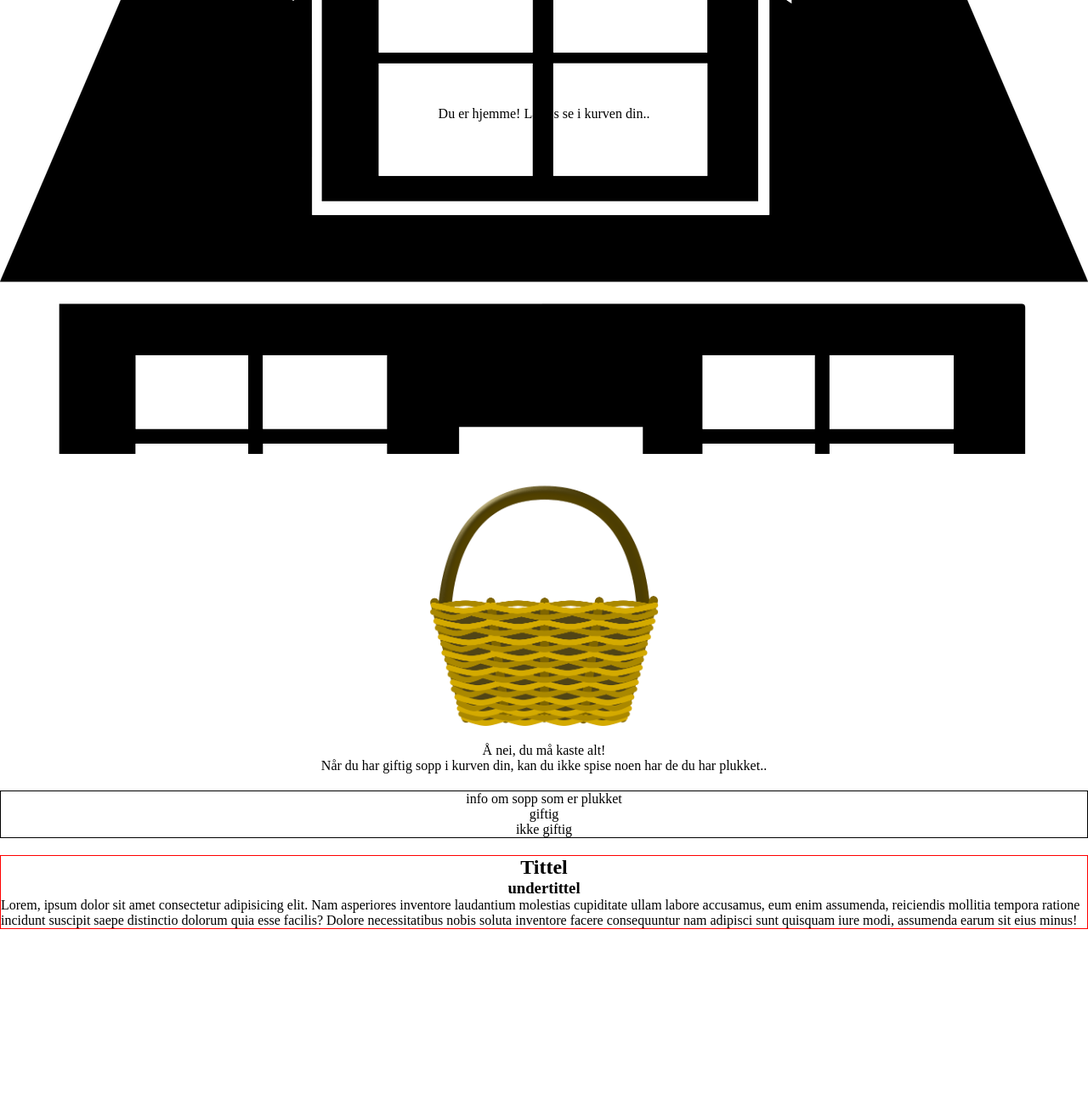
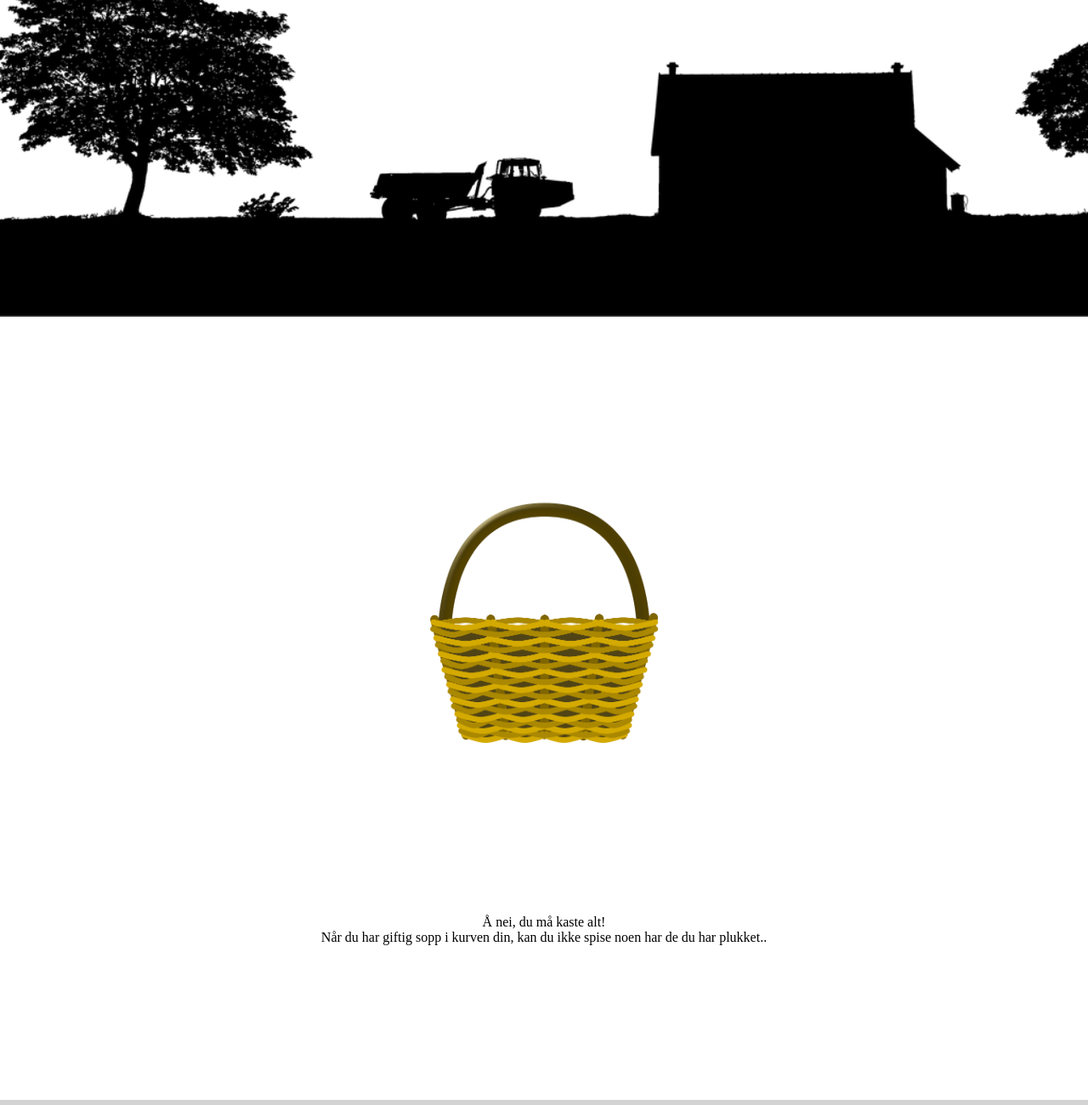
Before and after one commit to Flowerafro/themushroomgame, a plain HTML site: page index.html in a window 1280 px wide. Shown: the part 4880-6180 px from the top of the page at 85% size. Before the commit the page ends 5973 px from the top, so only its background shows below. Drawn offline with Linux system fonts and the light colour scheme.

Commit message:
edits image home

```diff
--- a/index.html
+++ b/index.html
@@ -60,8 +60,8 @@
     </div>
 
     <div id="home">
+        <h2 class="text-box">Du er hjemme! La oss se i kurven din..</h2>
         <div class="house"></div>
-        <p class="text-box">Du er hjemme! La oss se i kurven din..</p>
     </div>
 
     <div id="basket">
@@ -82,7 +82,7 @@
         <p>ikke giftig</p>
     </div>
     <div id="article">
-        <h2>Tittel</h2>
+        <h2>Artikkel tittel</h2>
         <h3>undertittel</h3>
         <p>Lorem, ipsum dolor sit amet consectetur adipisicing elit. Nam asperiores inventore laudantium molestias
             cupiditate ullam labore accusamus, eum enim assumenda, reiciendis mollitia tempora ratione incidunt
--- a/style.css
+++ b/style.css
@@ -167,23 +167,25 @@ html {
     width: 100%;
     height: 100vh;
 
+    margin-top: 20px;
+
     display: flex;
     flex-direction: column;
-    justify-content: center;
+    justify-content: top;
     align-items: center;
 
     background-attachment: center;
     background-position: cover;
     background-size: cover;
     background-repeat: no-repeat;
-    background-image: url("IMG/house.png");
+    background-image: url("IMG/home.png");
 }
 
 /* ------------  BASKET  ----------- */
 
 #basket {
     display: flex;
-    flex-direction: row;
+    flex-direction: column;
     justify-content: center;
     align-items: center;
     margin-top: 20px;
@@ -199,8 +201,9 @@ html {
     justify-content: center;
     align-items: center;
     margin-top: 20px;
+
     width: 100%;
-    height: auto;
+    height: 50vh;
 }
 
 
@@ -220,9 +223,10 @@ html {
     flex-direction: column;
     justify-content: center;
     align-items: center;
-    margin-top: 20px;
+    background-color: lightgrey;
 
-    border: 1px solid black;
+    width: 100%;
+    height: 50vh;
 }
 
 /* ---------- Article  -------------- */
@@ -232,7 +236,13 @@ html {
     flex-direction: column;
     justify-content: center;
     align-items: center;
-    margin-top: 20px;
 
-    border: 1px solid red;
+    background-color: grey;
+
+    width: 100%;
+    height: 50vh;
 }
+
+#article p {
+    width: 80%;
+}
```
Also changed, not shown: IMG/home.png (added).
